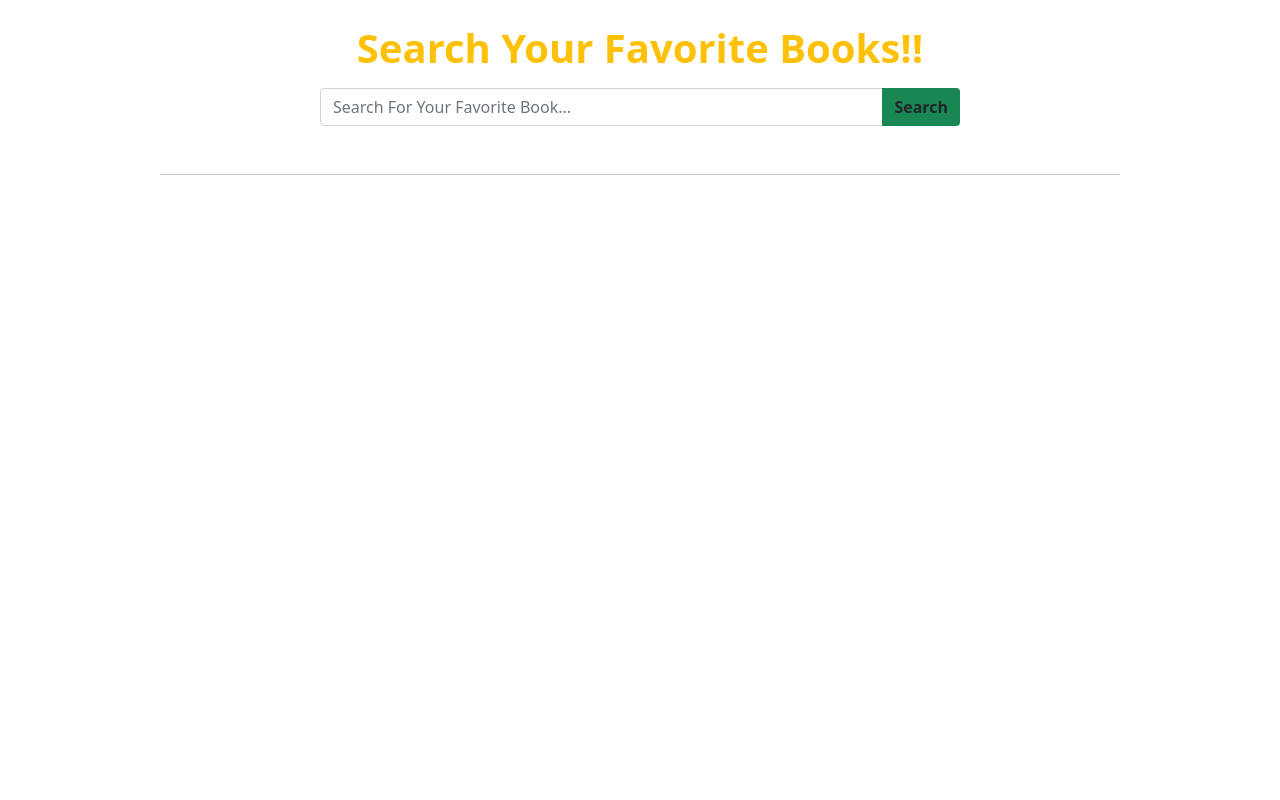
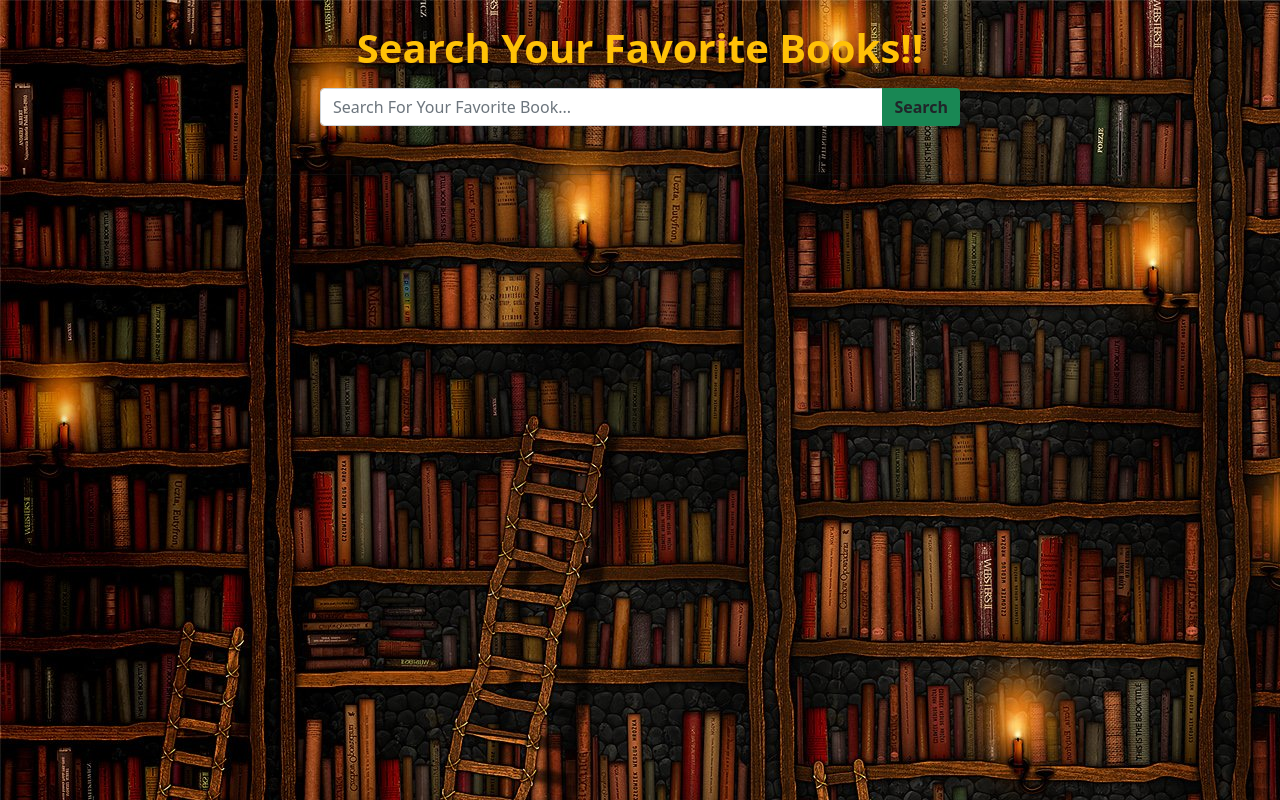
Before and after one commit to Nur-Alom/BOOK-World_6, a plain HTML site: page index.html in a window 1280 px wide. Drawn offline with nearby package versions, Linux system fonts and the light colour scheme.

Commit message:
background image added

```diff
--- a/style.css
+++ b/style.css
@@ -5,4 +5,5 @@
 
 body{
     font-family: 'Poppins', sans-serif;
+    background: url(images/book1.jpg);
 }
```
Also changed, not shown: images/book1.jpg (added), images/book2.jpg (added), images/book3.jpg (added), images/book4.jpg (added).
